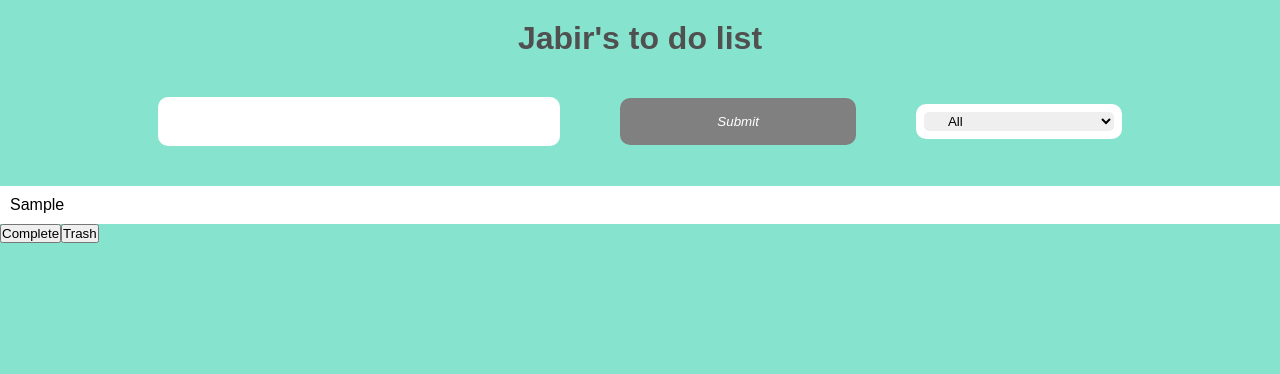
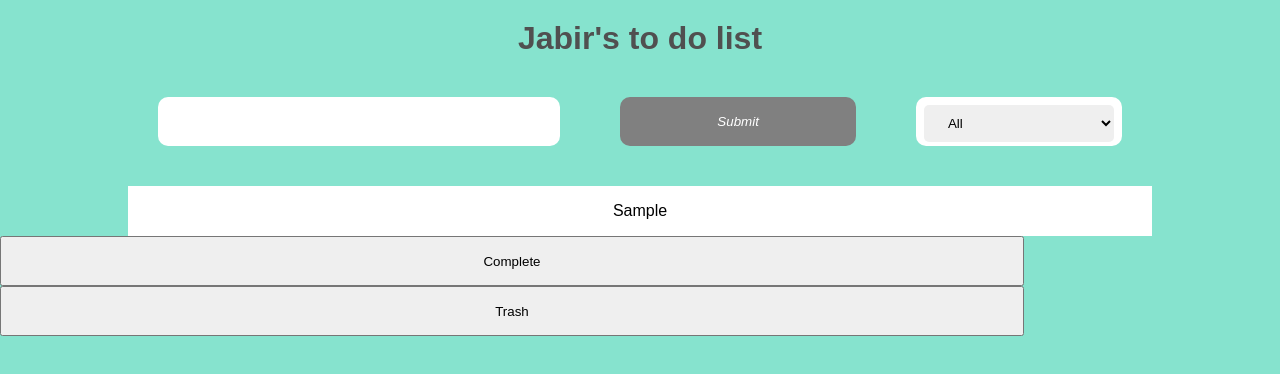
Before and after one commit to FutureWiz2002/todo-list, a React (Create React App) app: page / in a window 1280 px wide. Both pictures are taken after typing "Sample" into the empty fields and a click on the button "Submit". Shown: the top 374 px of the page. Built offline with nearby package versions, Linux system fonts and the light colour scheme.

Commit message:
Update App.css

```diff
--- a/src/App.css
+++ b/src/App.css
@@ -5,7 +5,7 @@
 }
 body {
   background-color: #86E3CE;
-  font-family: Arial, Helvetica;
+  font-family: sans-serif;
   width: 100%;
 
 
@@ -30,13 +30,15 @@
   margin: 20px 30px;
   width: 50%;
   border-radius: 10px;
+  height: 49px;
+
 
 }
 
 form input {
   width: 100%;
-  height: 49px;
   min-width: 100px;
+  font-size: 18px;
 }
 
 form input:focus {
@@ -49,19 +51,19 @@
   background-color: grey;
   border: none;
   color: white;
-  padding: 16px 32px;
+  padding: 0px 32px;
   text-decoration: none;
   cursor: pointer;
 }
 
 form button:hover {
   background-color: lightpink;
-  transition: .2s;
+  transition: 0.2s;
 }
 
 select {
   width: 100%;
-  padding: 1px 20px;
+  padding: 10px 20px;
   border: none;
   border-radius: 5px;
 }
@@ -70,7 +72,7 @@
 }
 
 
-
+/*  to do list starts from here*/
 .completed {
     background-color: rgb(114, 114, 114);
     color: grey;
@@ -83,3 +85,11 @@
   list-style: none;
 
 }
+
+li, .complete-button, .trash-button {
+  display: flex;
+  align-items: center;
+  justify-content: space-around;
+  width: 80%;
+  height: 50px;
+}
```
